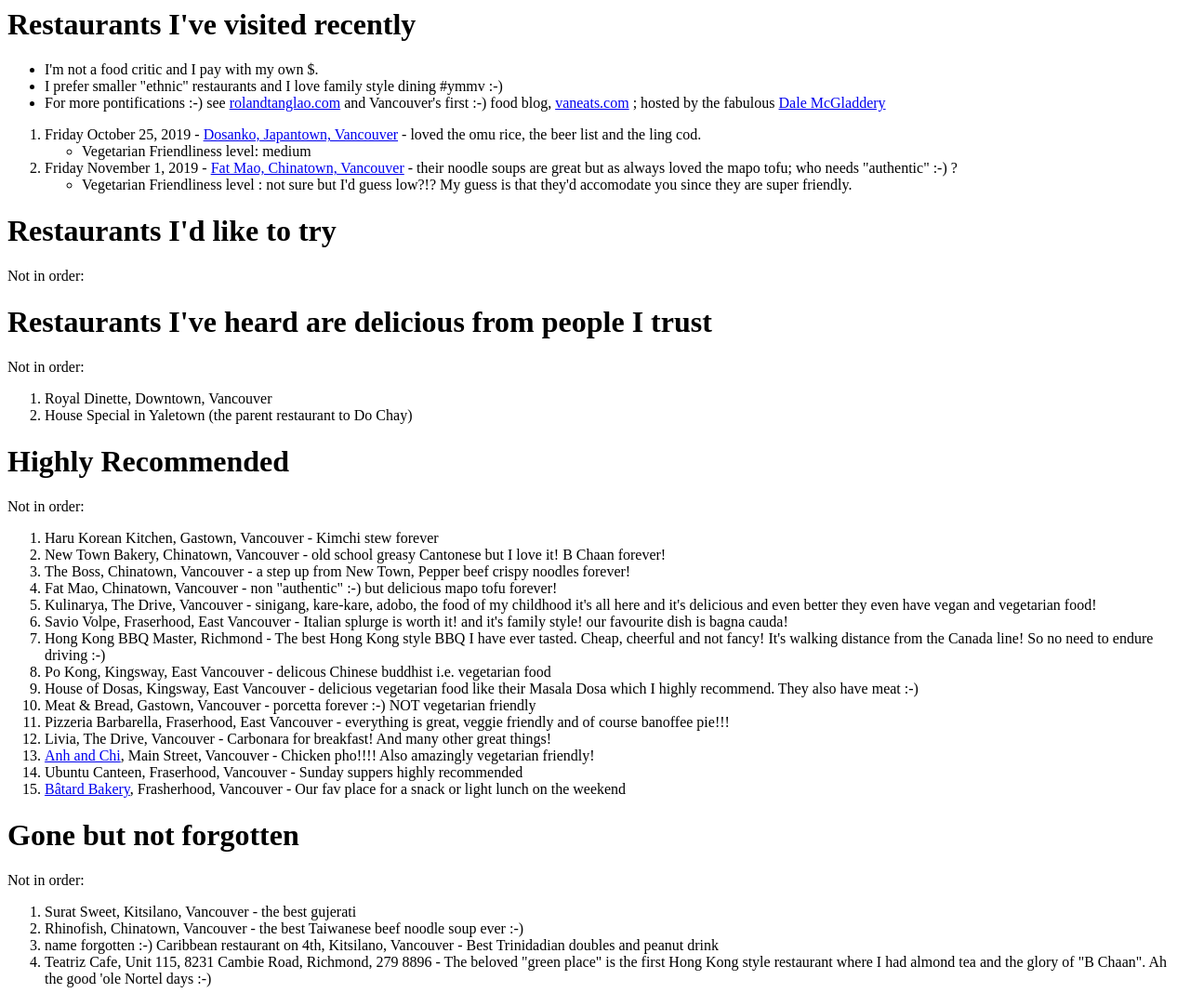
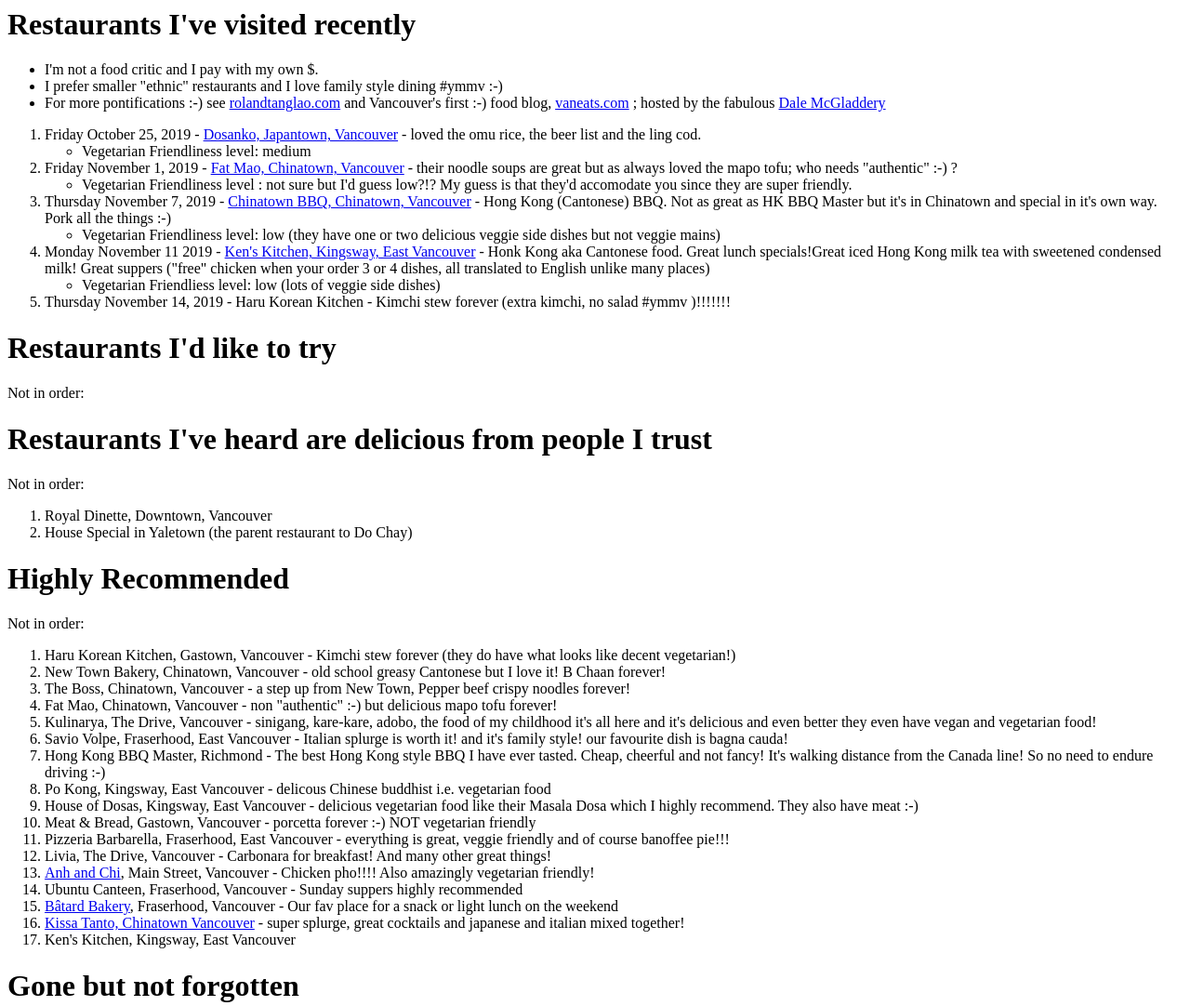
Before and after one commit to rtanglao/restaurant-11ty-fun, an Eleventy site: page src/reviews.md in a window 1280 px wide. Shown: the top 1082 px of the page at 93% size. Built offline with nearby package versions, Linux system fonts and the light colour scheme; Eleventy itself is replaced by a stand-in of ours; files that its build step writes are made by us from their sources.

Commit message:
🖖👀 Updated with Glitch haru!!

```diff
--- a/src/reviews.md
+++ b/src/reviews.md
@@ -1,3 +1,7 @@
+---
+title: Roland's Restaurant Reviews
+---
+
 # Restaurants I've visited recently
 
 - I'm not a food critic and I pay with my own \$.
@@ -10,6 +14,16 @@
    - Vegetarian Friendliness level: medium
 1. Friday November 1, 2019 - [Fat Mao, Chinatown, Vancouver](http://www.fatmaonoodles.com/) - their noodle soups are great but as always loved the mapo tofu; who needs "authentic" :-) ?
    - Vegetarian Friendliness level : not sure but I'd guess low?!? My guess is that they'd accomodate you since they are super friendly.
+1. Thursday November 7, 2019 - [Chinatown BBQ, Chinatown, Vancouver](https://chinatownbbq.com/) - Hong Kong (Cantonese) BBQ.
+   Not as great as HK BBQ Master but it's in Chinatown and special in it's
+   own way. Pork all the things :-)
+   - Vegetarian Friendliness level: low (they have one or two delicious veggie side dishes but not veggie mains)
+1. Monday November 11 2019 - [Ken's Kitchen, Kingsway, East Vancouver](https://kenskitchenvancouver.com/) - Honk Kong aka Cantonese food.
+   Great lunch specials!Great iced Hong Kong milk tea with sweetened condensed milk!
+   Great suppers ("free" chicken when your order 3 or 4 dishes, all
+   translated to English unlike many places)
+   - Vegetarian Friendliess level: low (lots of veggie side dishes)
+1. Thursday November 14, 2019 - Haru Korean Kitchen - Kimchi stew forever (extra kimchi, no salad #ymmv )!!!!!!!
 
 # Restaurants I'd like to try
 
@@ -26,7 +40,7 @@
 
 Not in order:
 
-1. Haru Korean Kitchen, Gastown, Vancouver - Kimchi stew forever
+1. Haru Korean Kitchen, Gastown, Vancouver - Kimchi stew forever (they do have what looks like decent vegetarian!)
 1. New Town Bakery, Chinatown, Vancouver - old school greasy Cantonese but I love it! B Chaan forever!
 1. The Boss, Chinatown, Vancouver - a step up from New Town, Pepper beef crispy noodles forever!
 1. Fat Mao, Chinatown, Vancouver - non "authentic" :-) but delicious mapo tofu forever!
@@ -44,8 +58,10 @@
 1. [Anh and Chi](https://www.anhandchi.com/), Main Street, Vancouver -
    Chicken pho!!!! Also amazingly vegetarian friendly!
 1. Ubuntu Canteen, Fraserhood, Vancouver - Sunday suppers highly recommended
-1. [Bâtard Bakery](http://batardbakery.com/), Frasherhood, Vancouver - Our fav place for a snack or light lunch on the
+1. [Bâtard Bakery](http://batardbakery.com/), Fraserhood, Vancouver - Our fav place for a snack or light lunch on the
    weekend
+1. [Kissa Tanto, Chinatown Vancouver](http://www.kissatanto.com/) - super splurge, great cocktails and japanese and italian mixed together!
+1. Ken's Kitchen, Kingsway, East Vancouver
 
 # Gone but not forgotten
 
```
Also changed, not shown: .eleventy.js.
